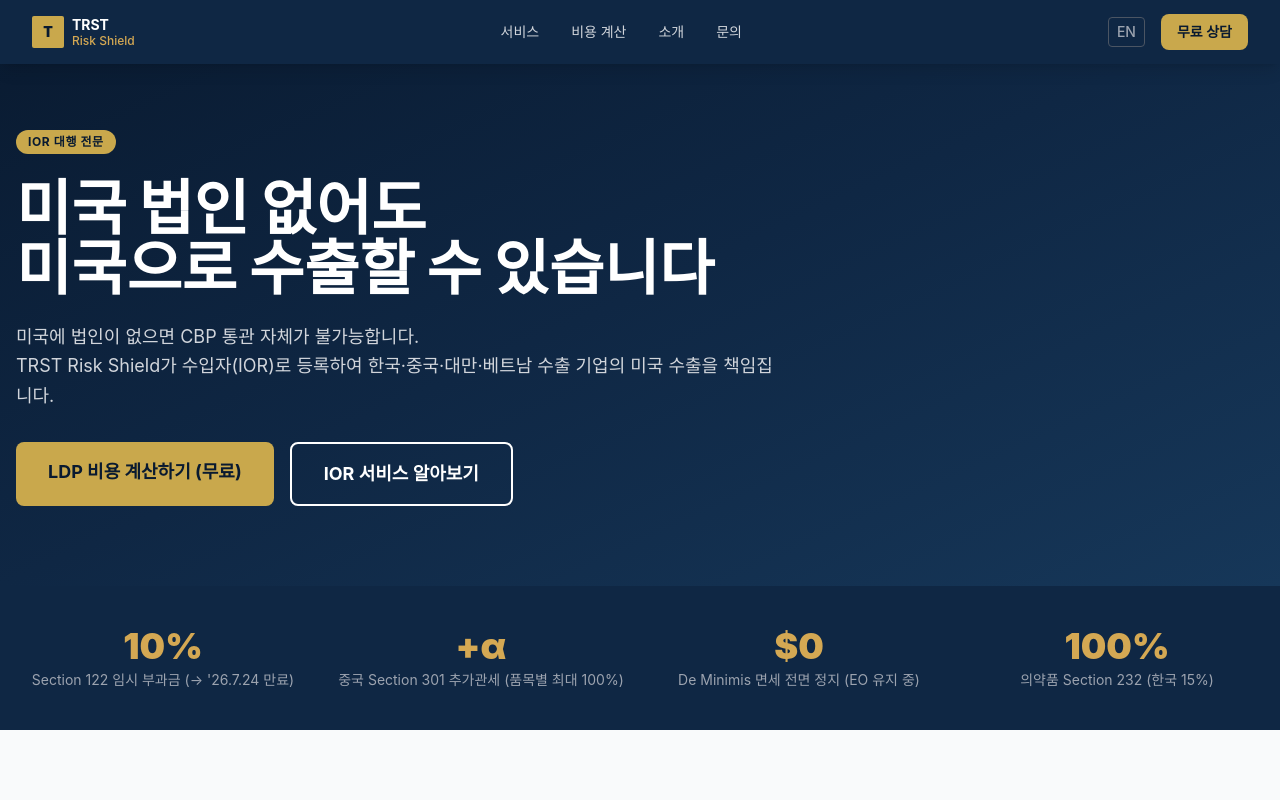
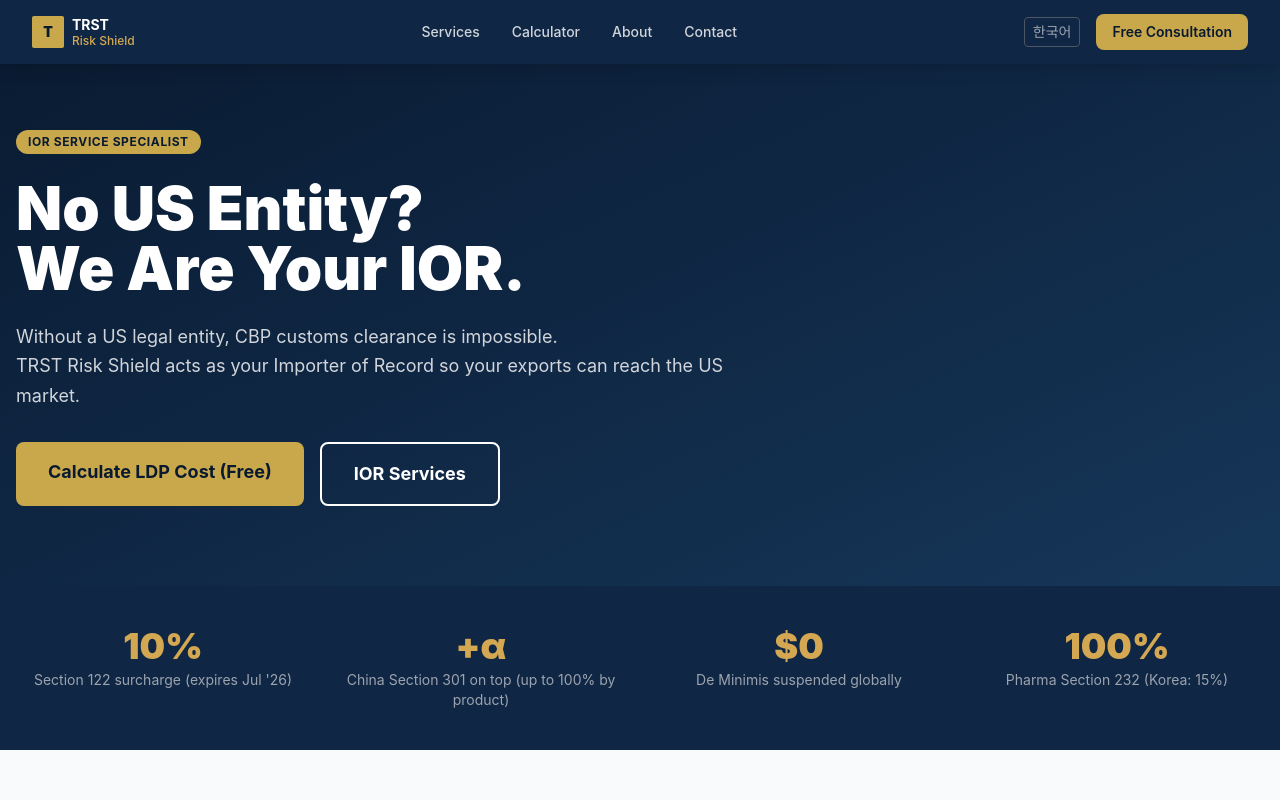
Before and after one commit to jayjlee2013/trst-risk-shield, a Next.js app: page / in a window 1280 px wide. Shown: the top 800 px of the page. Built offline with nearby package versions, Linux system fonts and the light colour scheme.

Commit message:
feat: set default language to English

```diff
--- a/src/app/layout.tsx
+++ b/src/app/layout.tsx
@@ -54,7 +54,7 @@
 
 export default function RootLayout({ children }: { children: React.ReactNode }) {
   return (
-    <html lang="ko">
+    <html lang="en">
       <head>
         <script
           type="application/ld+json"
--- a/src/lib/lang-context.tsx
+++ b/src/lib/lang-context.tsx
@@ -12,7 +12,7 @@
 const LangContext = createContext<LangContextValue | null>(null)
 
 export function LangProvider({ children }: { children: React.ReactNode }) {
-  const [lang, setLang] = useState<Lang>('ko')
+  const [lang, setLang] = useState<Lang>('en')
   const t = translations[lang]
   return (
     <LangContext.Provider value={{ lang, setLang, t }}>
```
